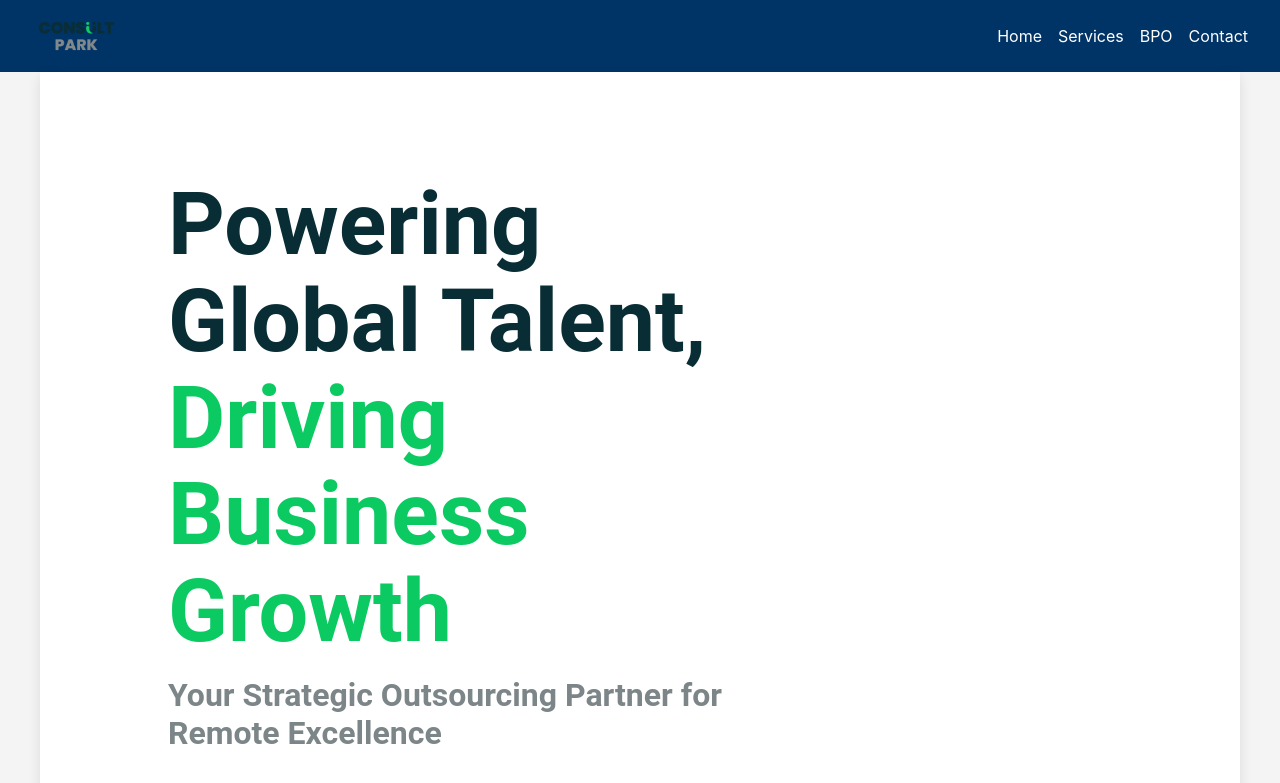
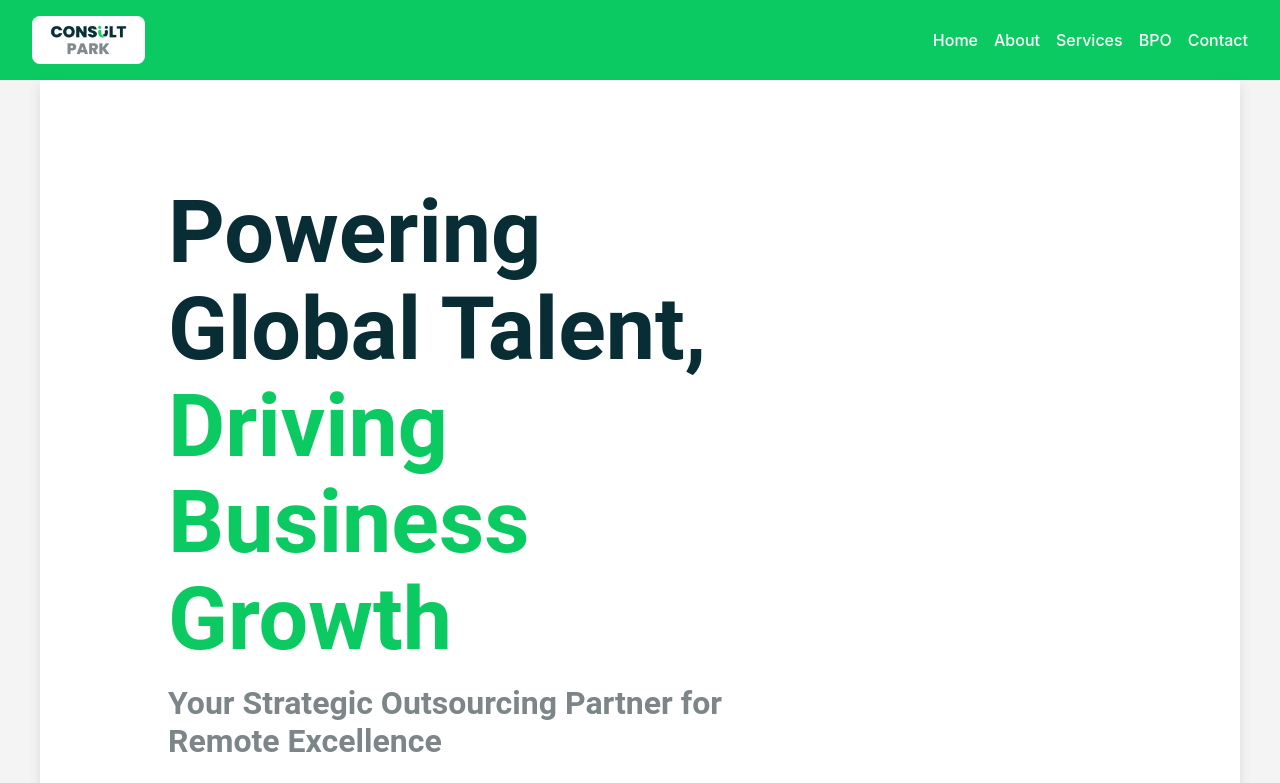
Before and after one commit to 231256leRouxFNF/React-Recap-Assignment, a React (Create React App) app in the folder consult-park/: page / in a window 1280 px wide. Shown: the top 783 px of the page. Built offline with nearby package versions, Linux system fonts and the light colour scheme.

Commit message:
Fixed navbar

```diff
--- a/consult-park/src/components/Navbar.js
+++ b/consult-park/src/components/Navbar.js
@@ -1,33 +1,62 @@
-// src/components/Navbar.jsx
+// src/components/Navbar.js
 
 import React from "react";
 import { Link } from "react-router-dom";
-import logo from "../assets/Consult-Park-Logo-Full.png"; // adjust if your path differs
+import logo from "../assets/Consult-Park-Logo-Full.png"; // adjust path if needed
 
 const Navbar = () => {
+  const linkStyle = {
+    color: "#FFFFFF",
+    textDecoration: "none",
+    fontWeight: 500,
+    fontSize: "1rem",
+  };
+
   return (
     <nav
       style={{
         padding: "1rem 2rem",
-        backgroundColor: "#003366",
-        color: "white",
+        backgroundColor: "#0cca62",  // styled green
         display: "flex",
         justifyContent: "space-between",
-        alignItems: "center"
+        alignItems: "center",
       }}
     >
-      <div style={{ display: "flex", alignItems: "center", gap: "1rem" }}>
+      {/* Logo container */}
+      <Link
+        to="/"
+        style={{
+          backgroundColor: "#FFFFFF",
+          borderRadius: "8px",
+          padding: "4px 12px",
+          display: "flex",
+          alignItems: "center",
+        }}
+      >
         <img
           src={logo}
           alt="Consult Park Logo"
           style={{ height: "40px", width: "auto" }}
         />
-      </div>
+      </Link>
+
+      {/* Nav links */}
       <div style={{ display: "flex", gap: "1rem" }}>
-        <Link to="/" style={{ color: "white", textDecoration: "none" }}>Home</Link>
-        <Link to="/services" style={{ color: "white", textDecoration: "none" }}>Services</Link>
-        <Link to="/bpo" style={{ color: "white", textDecoration: "none" }}>BPO</Link>
-        <Link to="/contact" style={{ color: "white", textDecoration: "none" }}>Contact</Link>
+        <Link to="/" style={linkStyle}>
+          Home
+        </Link>
+        <Link to="/about" style={linkStyle}>
+          About
+        </Link>
+        <Link to="/services" style={linkStyle}>
+          Services
+        </Link>
+        <Link to="/bpo" style={linkStyle}>
+          BPO
+        </Link>
+        <Link to="/contact" style={linkStyle}>
+          Contact
+        </Link>
       </div>
     </nav>
   );
```
